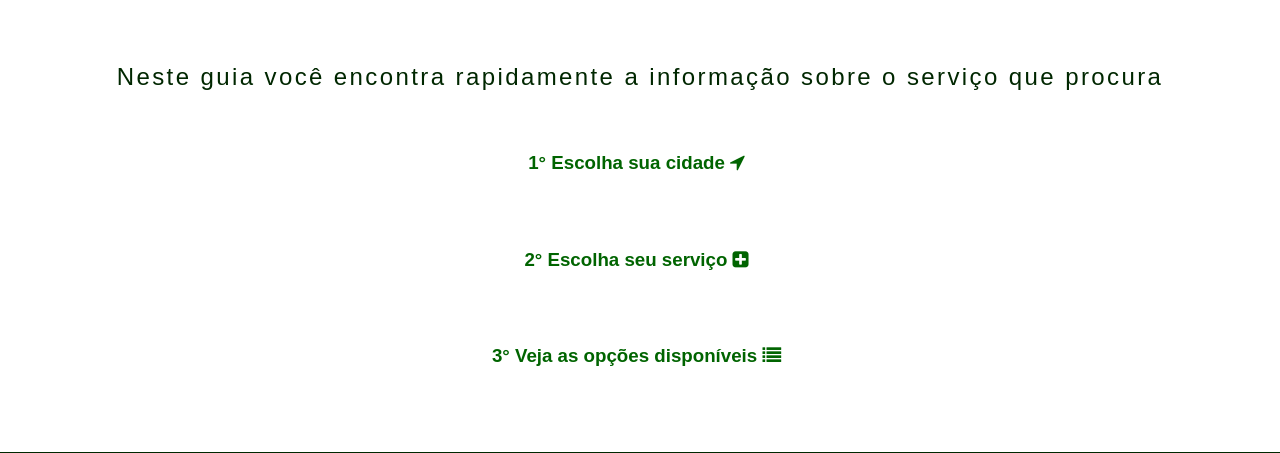
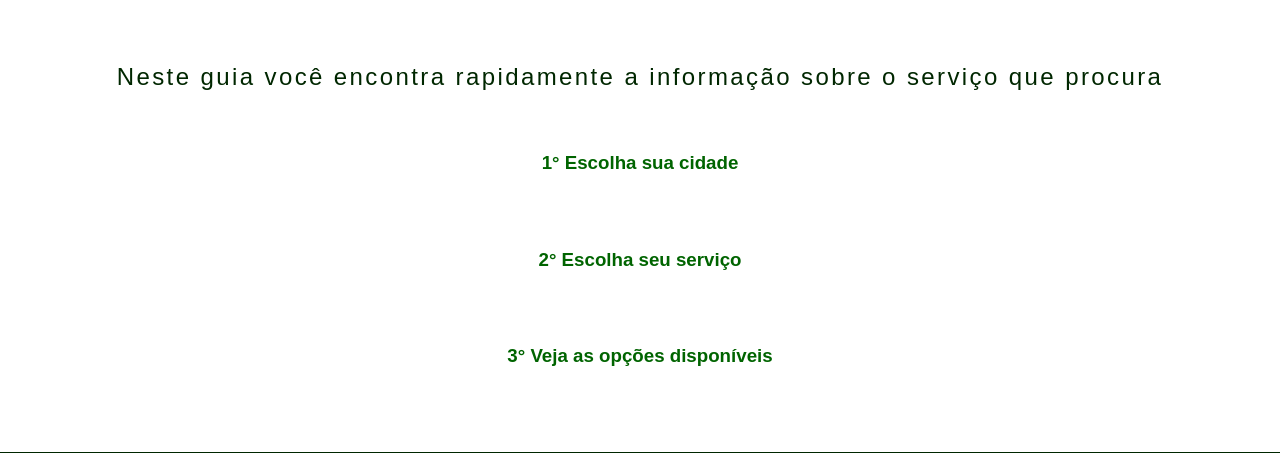
Before and after one commit to marceloFA/guia_iasep, a Django app: page / in a window 1280 px wide. Shown: the part 651-1104 px from the top of the page. Run offline with Django 3.2, Linux system fonts and the light colour scheme; data comes from the database, SQL or seed files in the repository; some libraries are stand-ins or nearby versions.

Commit message:
remove fontawesome

```diff
--- a/guia/templates/base.html
+++ b/guia/templates/base.html
@@ -8,7 +8,6 @@
         {% load static %}
         <!-- Pure CSS -->
         <link rel="icon" href="{% static 'guia/img/logo.png' %}">
-        <link rel="stylesheet" href="https://netdna.bootstrapcdn.com/font-awesome/4.0.3/css/font-awesome.css">
     </head>
 
     <body>
--- a/guia/templates/homepage.html
+++ b/guia/templates/homepage.html
@@ -34,20 +34,17 @@
 
                 <h3 class="content-subhead">
                     1° Escolha sua cidade
-                    <i class="fa fa-location-arrow"></i>
                 </h3>
             </div>
             <div class="l-box pure-u-1 pure-u-md-1-2 pure-u-lg-1-4">
                 <h3 class="content-subhead">
                     2° Escolha seu serviço
-                    <i class="fa fa-plus-square"></i>
                 </h3>
 
             </div>
             <div class="l-box pure-u-1 pure-u-md-1-2 pure-u-lg-1-4">
                 <h3 class="content-subhead">
                     3° Veja as opções disponíveis
-                    <i class="fa fa-list"></i>
                 </h3>
 
             </div>
```
